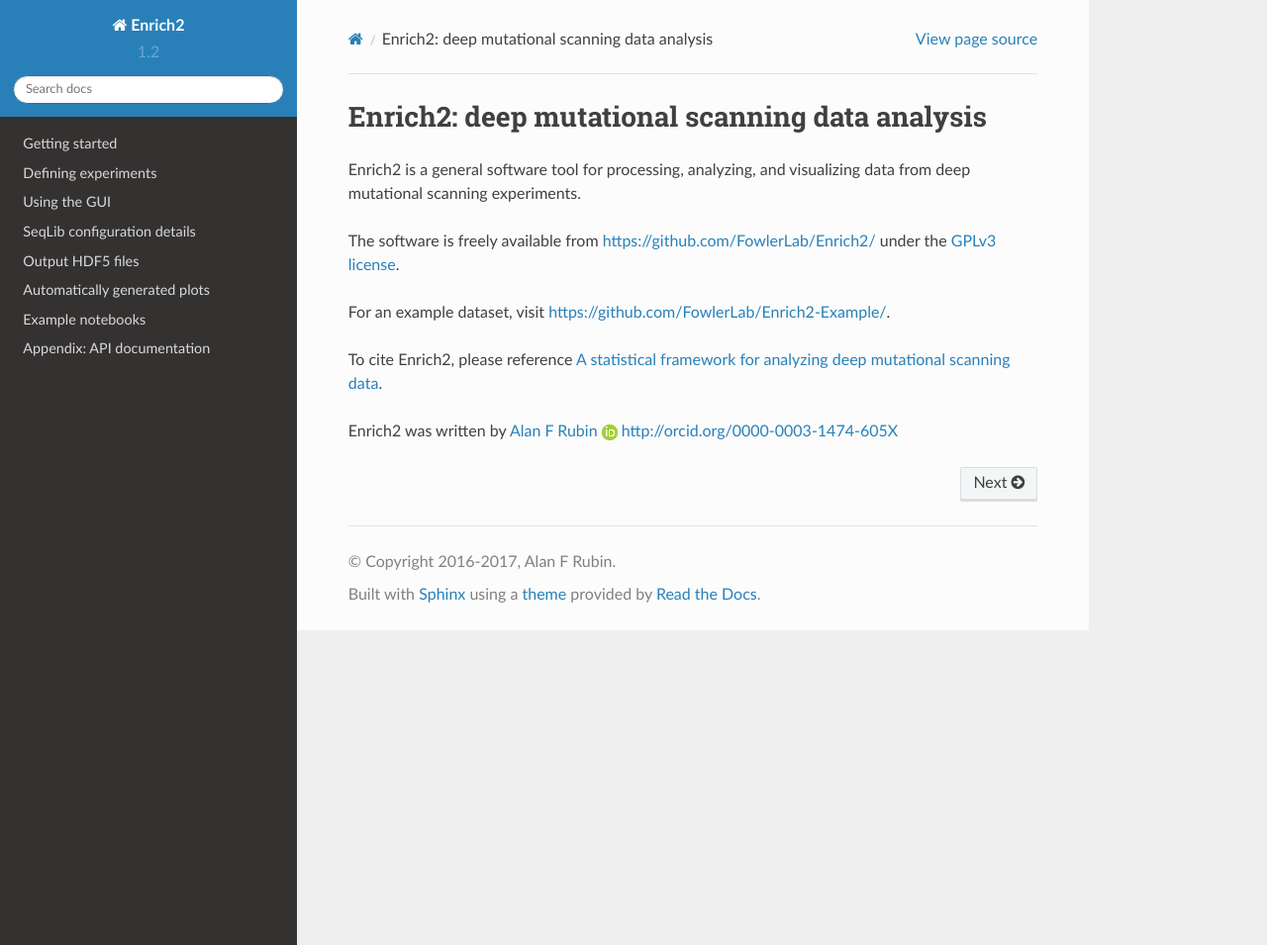
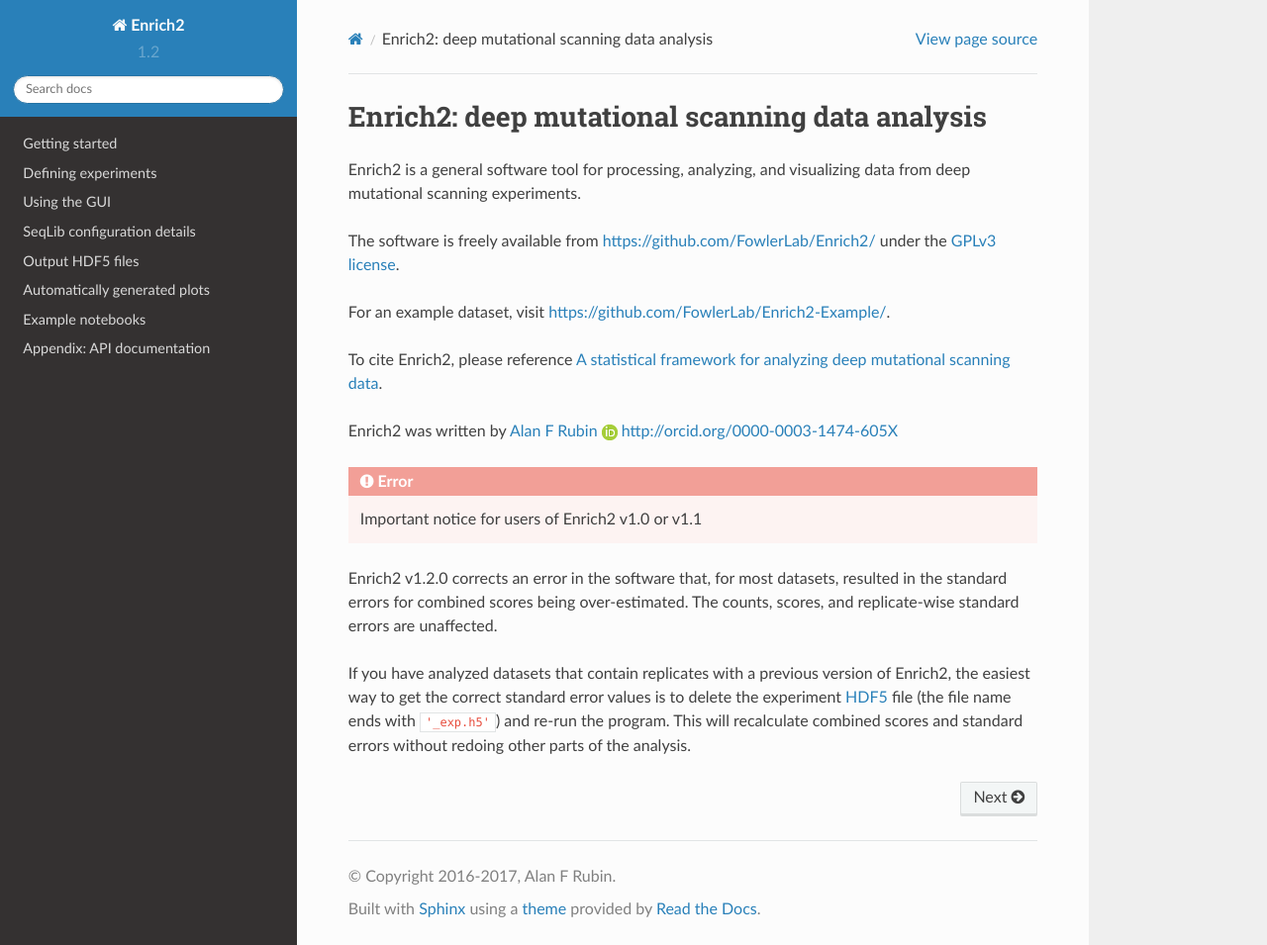
Before and after one commit to FowlerLab/Enrich2, a Sphinx documentation site: the page built from docs/index.rst, in a window 1280 px wide and 955 px high. Shown: the whole window at 99% size. Built offline with Sphinx 7.4.7 and the Read the Docs theme 2.0.0, drawn with Linux system fonts in a browser that asks for light colours; formulas are drawn with MathJax 3.

Commit message:
Added a note about the fix to the main documentation page.

```diff
--- a/docs/index.rst
+++ b/docs/index.rst
@@ -1,4 +1,3 @@
-
 Enrich2: deep mutational scanning data analysis
 ============================================================================
 
@@ -11,6 +10,12 @@
 To cite Enrich2, please reference `A statistical framework for analyzing deep mutational scanning data <https://doi.org/10.1186/s13059-017-1272-5>`_.
 
 Enrich2 was written by `Alan F Rubin <mailto:alan.rubin@wehi.edu.au>`_ |ORCID_icon| http://orcid.org/0000-0003-1474-605X
+
+.. error:: Important notice for users of Enrich2 v1.0 or v1.1
+
+Enrich2 v1.2.0 corrects an error in the software that, for most datasets, resulted in the standard errors for combined scores being over-estimated. The counts, scores, and replicate-wise standard errors are unaffected.
+
+If you have analyzed datasets that contain replicates with a previous version of Enrich2, the easiest way to get the correct standard error values is to delete the experiment HDF5_ file (the file name ends with ``'_exp.h5'``) and re-run the program. This will recalculate combined scores and standard errors without redoing other parts of the analysis.
 
 .. |ORCID_icon| image:: _static/iD_icon.png
     :target: http://orcid.org
```
